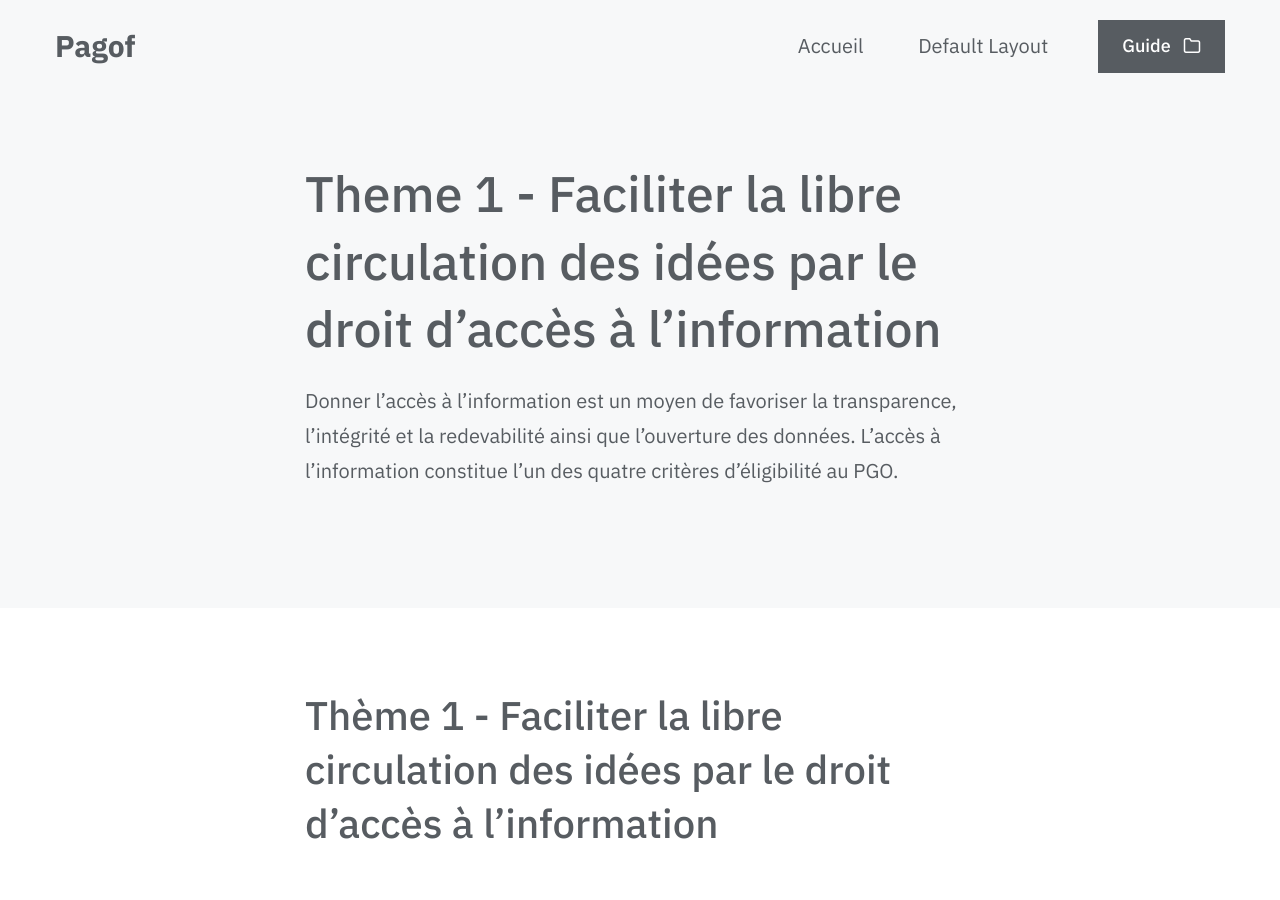
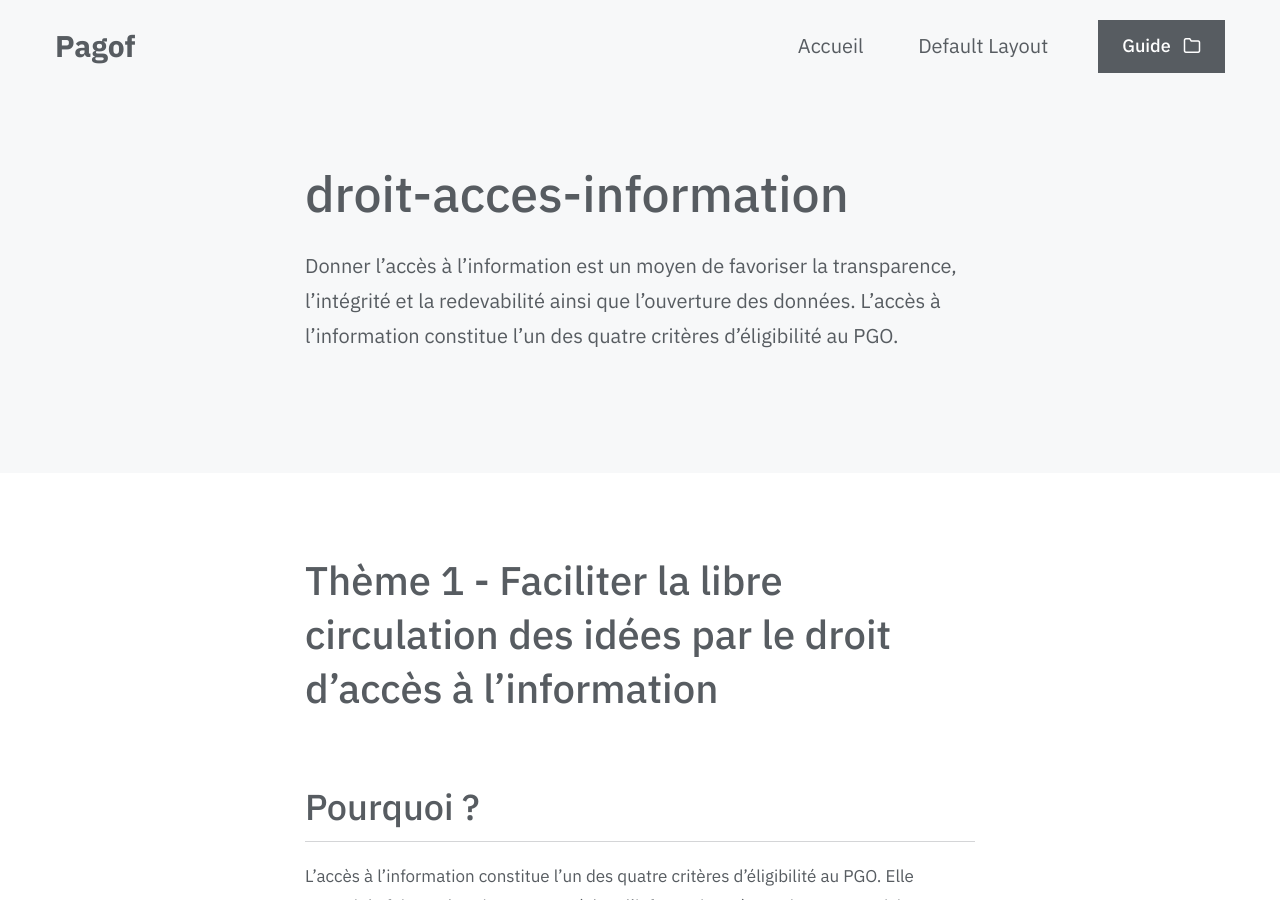
Before and after one commit to cecilaki/guide, a Jekyll site: the page built from _documentation/droit-acces-information.md, in a window 1280 px wide and 900 px high. Built offline with Jekyll 4.4.1, drawn with Linux system fonts in a browser that asks for light colours; some web fonts are replaced.

Commit message:
Update droit-acces-information.md

```diff
--- a/_documentation/droit-acces-information.md
+++ b/_documentation/droit-acces-information.md
@@ -1,7 +1,7 @@
 ---
 # Page settings
 layout: default # Choose layout: "default", "homepage" or "documentation-archive"
-title: Theme 1 - Faciliter la libre circulation des idées par le droit d’accès à l’information # Define a title of your page
+title: droit-acces-information # Define a title of your page
 description: Donner l’accès à l’information est un moyen de favoriser la transparence, l’intégrité et la redevabilité ainsi que l’ouverture des données. L’accès à l’information constitue l’un des quatre critères d’éligibilité au PGO. # Define a description of your page
 keywords: # Define keywords for search engines
 comments: false # Set to "true" in order to enable comments on this page. Make sure you properly setup "disqus_forum_shortname" variable in "_config.yml"
```
